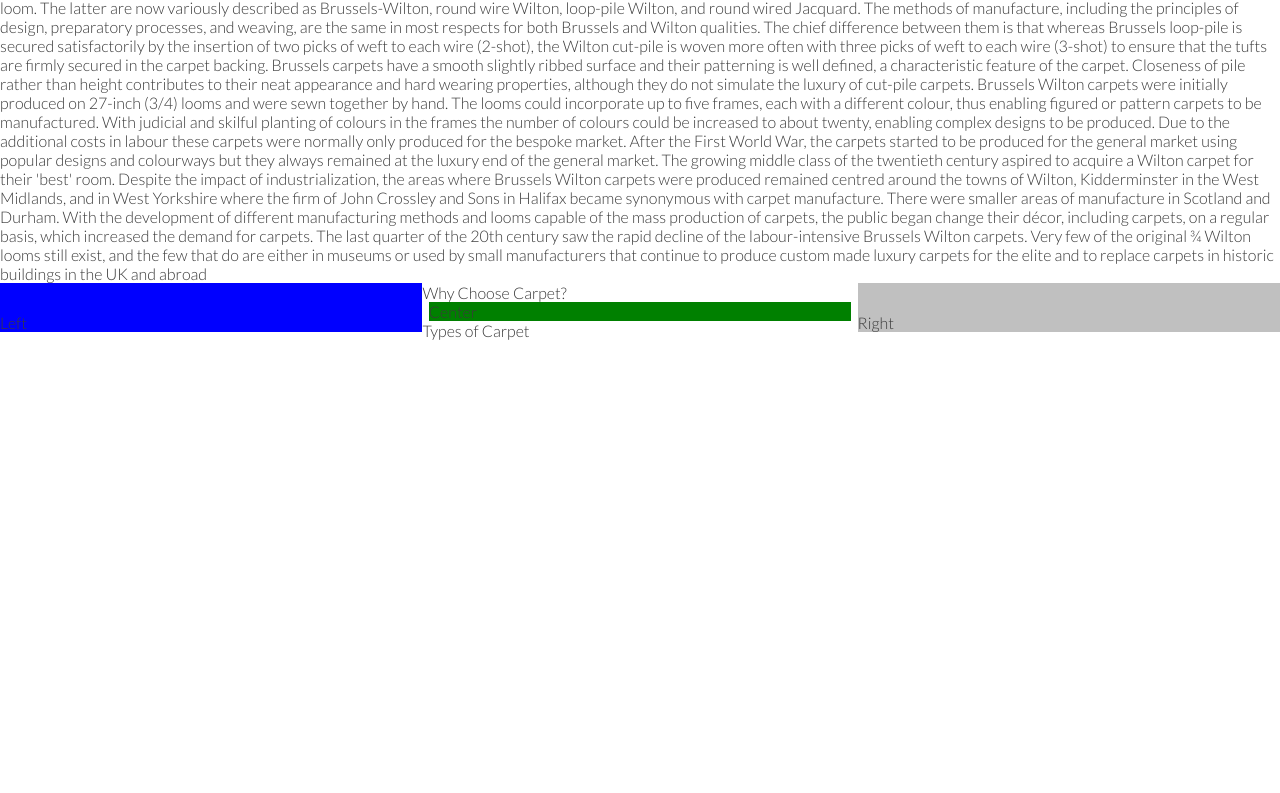
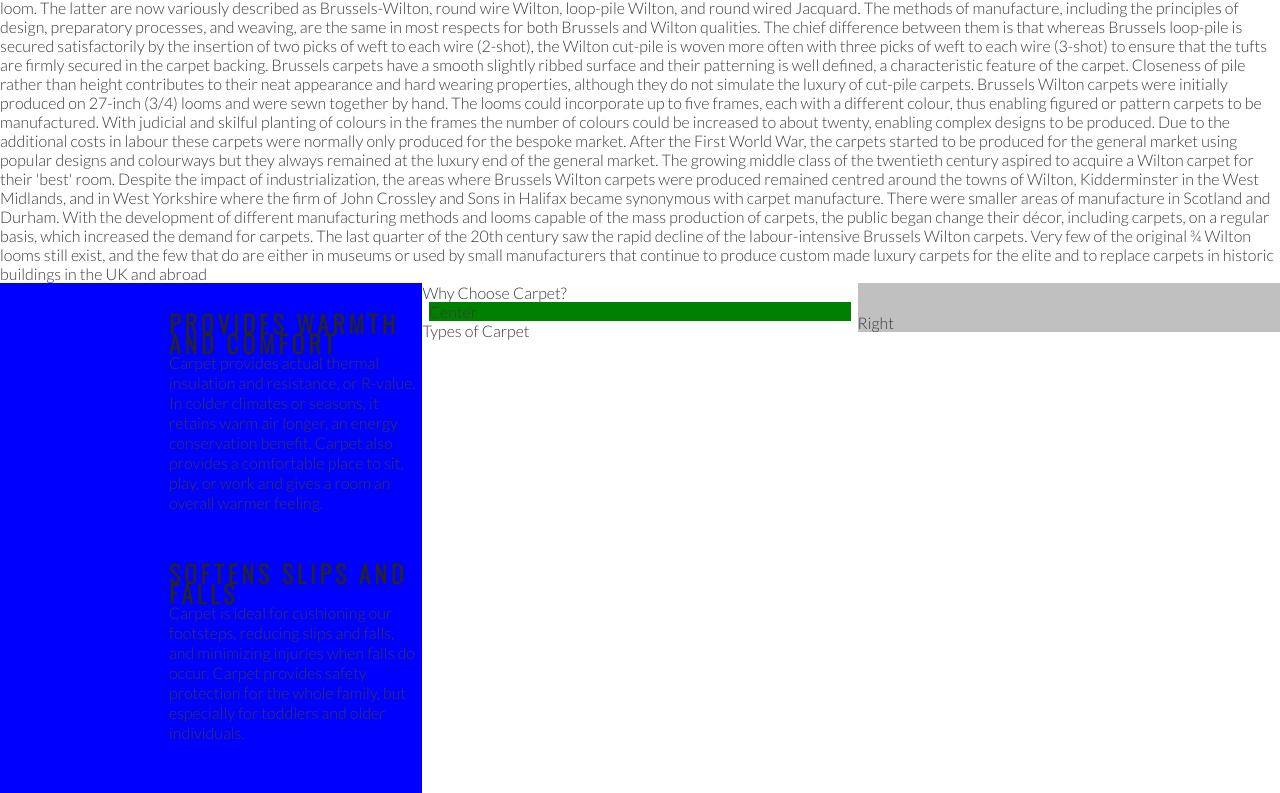
Before and after one commit to rajahaseebfayyaz/Carpet-How-it-all-Began, a plain HTML site: page index.html in a window 1280 px wide. Shown: the part 2419-3212 px from the top of the page. Before the commit the page ends 2759 px from the top, so only its background shows below. Drawn offline with nearby package versions, Linux system fonts and the light colour scheme.

Commit message:
Add float settigns to left about heading

```diff
--- a/assets/css/style.css
+++ b/assets/css/style.css
@@ -136,3 +136,11 @@ to{
     margin: 0 auto;
     background-color: green;
 }
+
+.left-about-heading {
+    width: 60%;
+    float: right;
+    line-height: 20px;
+    clear: both;
+    margin-bottom: 50px;
+}
--- a/index.html
+++ b/index.html
@@ -115,7 +115,23 @@ After the First World War, the carpets started to be produced for the general ma
     </section>
     <section id="Why Choose Carpet?">
         Why Choose Carpet?
-        <div id="left-about">Left</div>
+        <div id="left-about">
+            <div class="left-about-heading">
+                <h2>PROVIDES WARMTH AND COMFORT</h2>
+                <p>
+                    Carpet provides actual thermal insulation and resistance, or R-value.
+                    In colder climates or seasons, it retains warm air longer, an energy conservation benefit.
+                    Carpet also provides a comfortable place to sit, play, or work and gives a room an overall warmer feeling.
+                </p>
+            </div>
+            <div class="left-about-heading">
+                <h2>SOFTENS SLIPS AND FALLS</h2>
+                <p>
+                    Carpet is ideal for cushioning our footsteps, reducing slips and falls, and minimizing injuries when falls do occur.
+                    Carpet provides safety protection for the whole family, but especially for toddlers and older individuals.
+                </p>
+            </div>
+        </div>
         <div id="right-about">Right</div>
         <div id="center-about">Center</div>
     </section>
```
